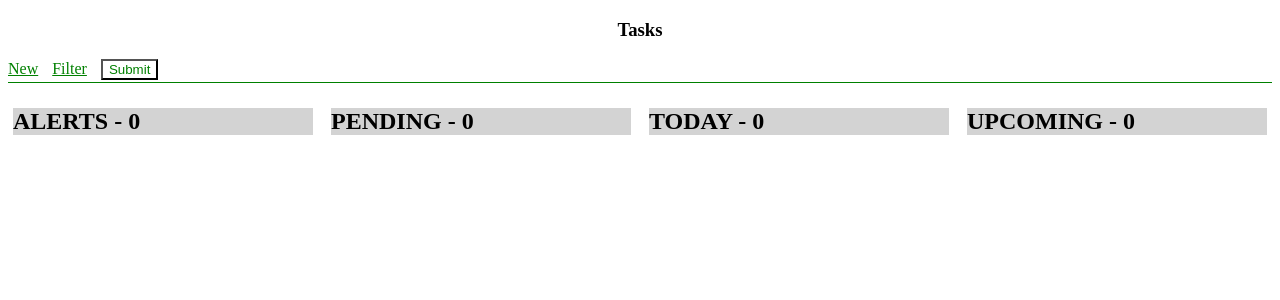
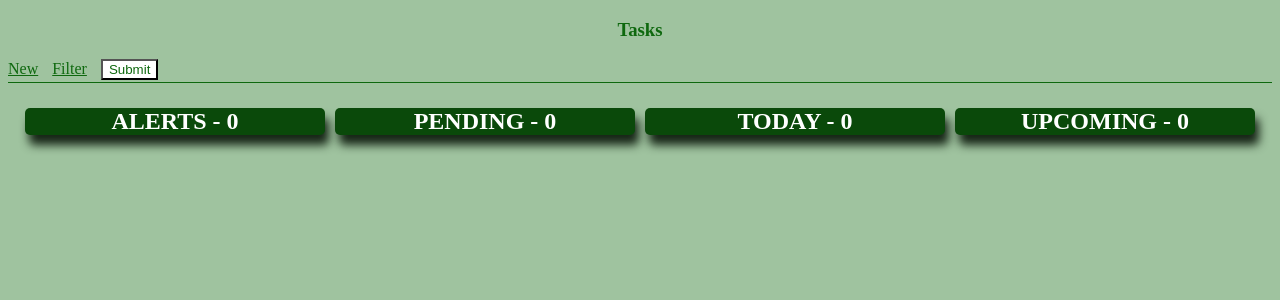
Before and after one commit to vikas-aggarwal/simpletodo, a Flask app: page /todos/home in a window 1280 px wide. Shown: the top 300 px of the page. Run offline with Flask 2, Linux system fonts and the light colour scheme; data that the repository does not hold is empty.

Commit message:
Styling changes

```diff
--- a/static/css/style.css
+++ b/static/css/style.css
@@ -2,16 +2,11 @@
 @media only screen and (min-width: 700px) {
     .pageContent {
 	display: flex;
-	justify-content: space-between;
+	justify-content: center;
     }
 
-    .taskList {
-	display: flex;
-	flex-wrap: wrap;
-    }
 
     .task {
-	flex: 1 1 auto;
 	width: 300px;
     }
 
@@ -63,6 +61,7 @@ hr {
 
 .page_title {
     text-align: center;
+    color: #0e680e;
 }
 
 .form_submit_center {
@@ -90,31 +89,35 @@ hr {
 .page_header {
     position: sticky;
     top: 0px;
-    background-color: white;
+    background-color: #9fc39f;
     z-index: 1;
-    border-bottom: solid 1px green;
+    border-bottom: solid 1px #0e680e;
 }
 
 /* COLOR SCHEME*/
 body {
-    background-color: white;
+    background-color: #9fc39f;
 }
 
 .separator {
-    background-color: lightgrey;
+    background-color: #0a490a;
+    color: white;
+    text-align: center;
+    border-radius: 5px;
+    box-shadow: 4px 10px 10px #172617
 }
 
 a, a:link, a:visited  {
-    color: green;
+    color: #0e680e;
 }
 
 a:hover, a:focus{
     color: white;
-    background-color: green;
+    background-color: #0e680e;
 }
 
 .form_submit_button > input, .form_submit_center > input{
-    color: green;
+    color: #0e680e;
     background-color: white;
 }
 
```
Also changed, not shown: other parts of static/css/style.css (+18 -6 lines).
